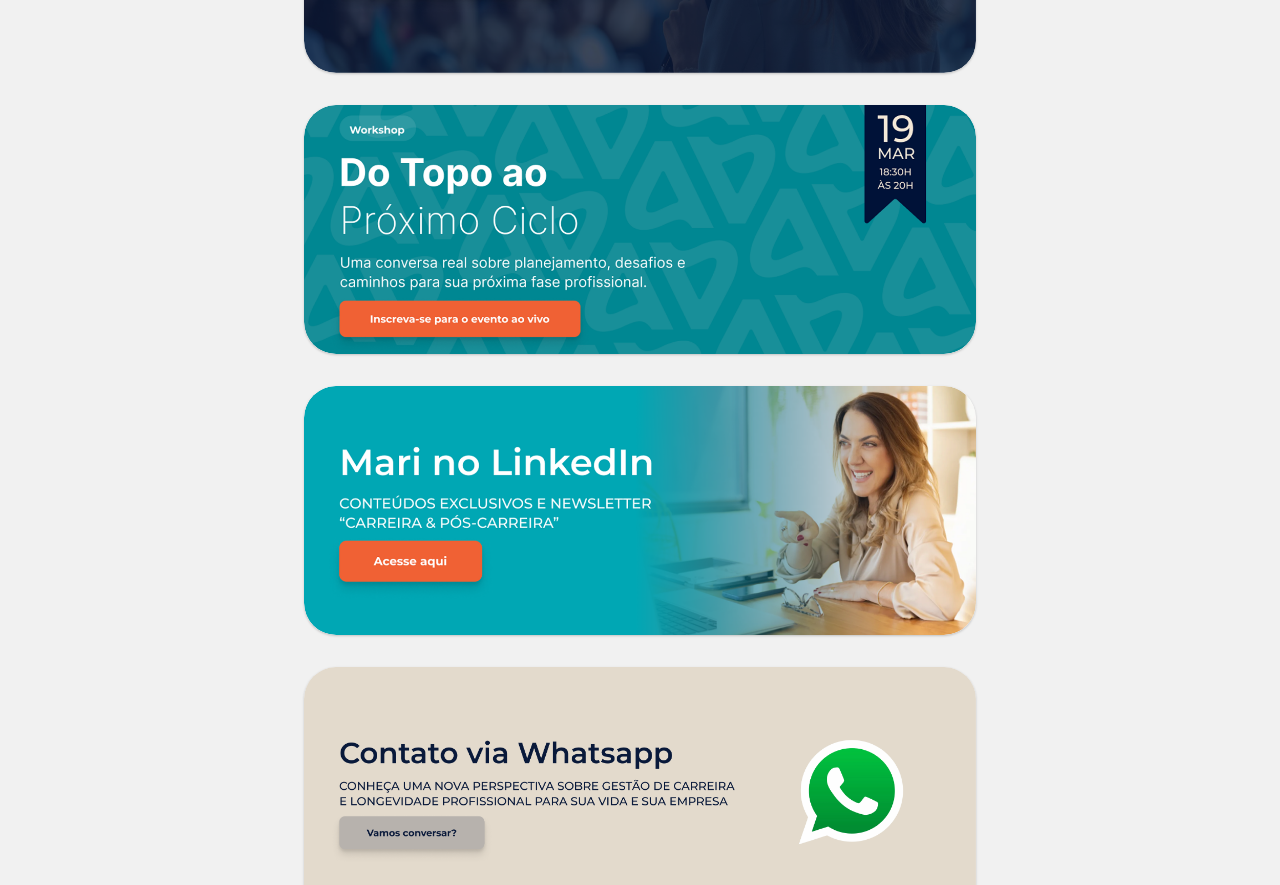
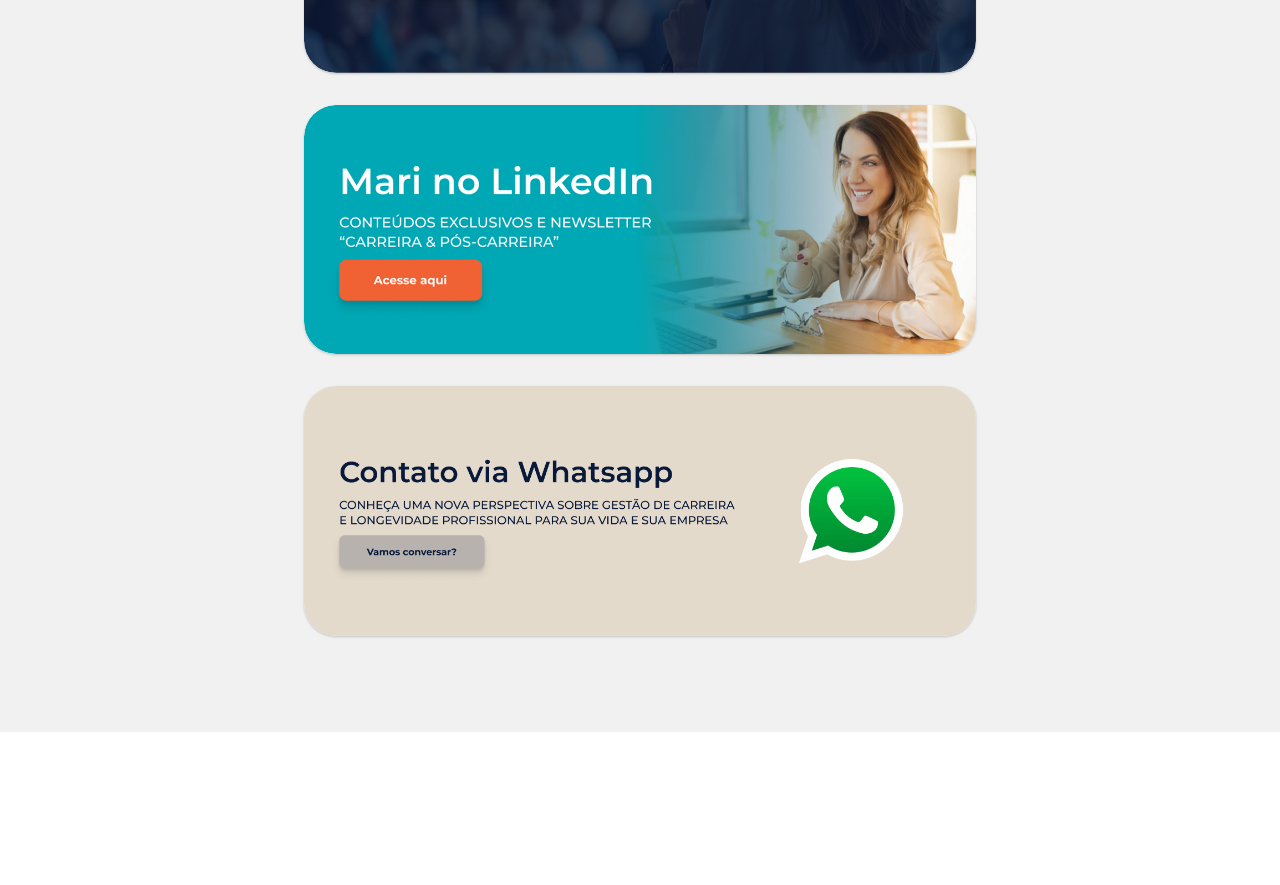
Before and after one commit to blenduca/Links-MariAncor, a React (Vite) app: page / in a window 1280 px wide. Shown: the part 1689-2574 px from the top of the page. After the commit the page ends 2421 px from the top, so only its background shows below. Built offline with nearby package versions, Linux system fonts and the light colour scheme.

Commit message:
workshop banner removal

```diff
--- a/src/App.tsx
+++ b/src/App.tsx
@@ -10,7 +10,6 @@ import imgDiagnostico from "figma:asset/cb0e3be767048f3dbf5f4e0df4f3a59ce1e359af
 import imgCurso from "figma:asset/fed098a5ff178043b9ce12cf583d51973559e12d.png";
 import imgLivro from "figma:asset/95e9d907cea4e5766322addc7be79b1fefd4ef46.png";
 import imgPalestras from "figma:asset/288b366f11d3c38401d574b0159e2820c4a5ddeb.png";
-import imgDoTopo from "figma:asset/e181caf17f12511fc31c15845ea4d42a38b6dea5.png";
 import imgLinkedin from "figma:asset/95711d847fb9841e88462015c7fa79cc3321d028.png";
 import imgWhatsApp from "figma:asset/afecbc82c2ee6c8c191850282e0f2aee449cf54f.png";
 
@@ -113,20 +112,6 @@ export default function App() {
           />
         </a>
 
-        {/* Banner 6: Do Topo ao Próximo Ciclo */}
-        <a
-          href="https://workshop.ancorcarreira.com.br/"
-          className="block w-full rounded-[32px] shadow-[0px_1px_3px_0px_rgba(0,0,0,0.1),0px_1px_2px_0px_rgba(0,0,0,0.1)] transition-transform hover:scale-[1.02] hover:shadow-md overflow-hidden"
-          target="_blank"
-          rel="noopener noreferrer"
-        >
-          <ImageWithFallback
-            src={imgDoTopo}
-            alt="Do Topo ao Próximo Ciclo"
-            className="w-full h-auto rounded-[32px] block"
-          />
-        </a>
-
         {/* Banner 7: DINÂMICO (LinkedIn ou Instagram) */}
         <a
           href={banner7Href}
```
Also changed, not shown: 1 other file (tests, documents, lock files or other folders).
